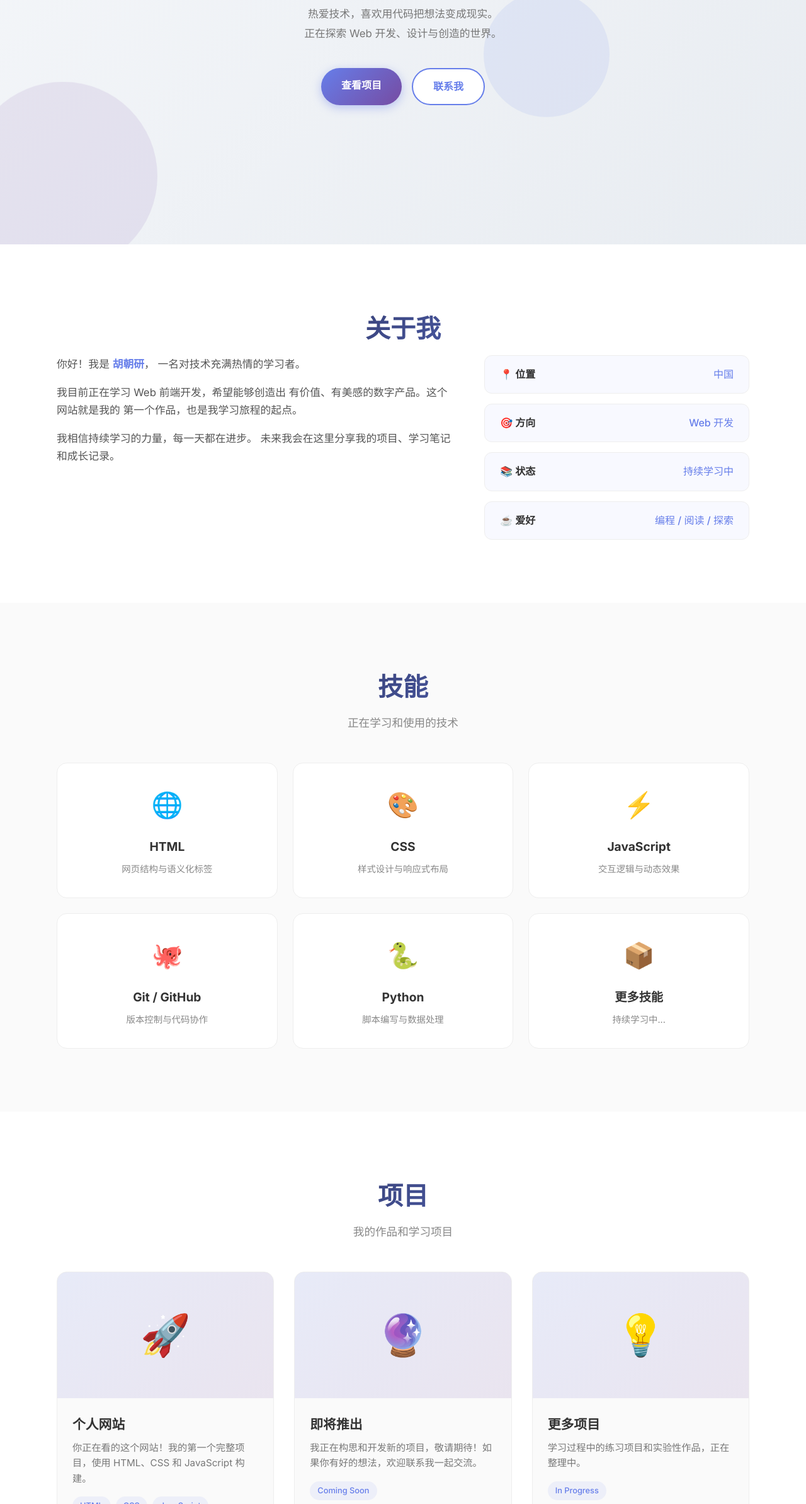
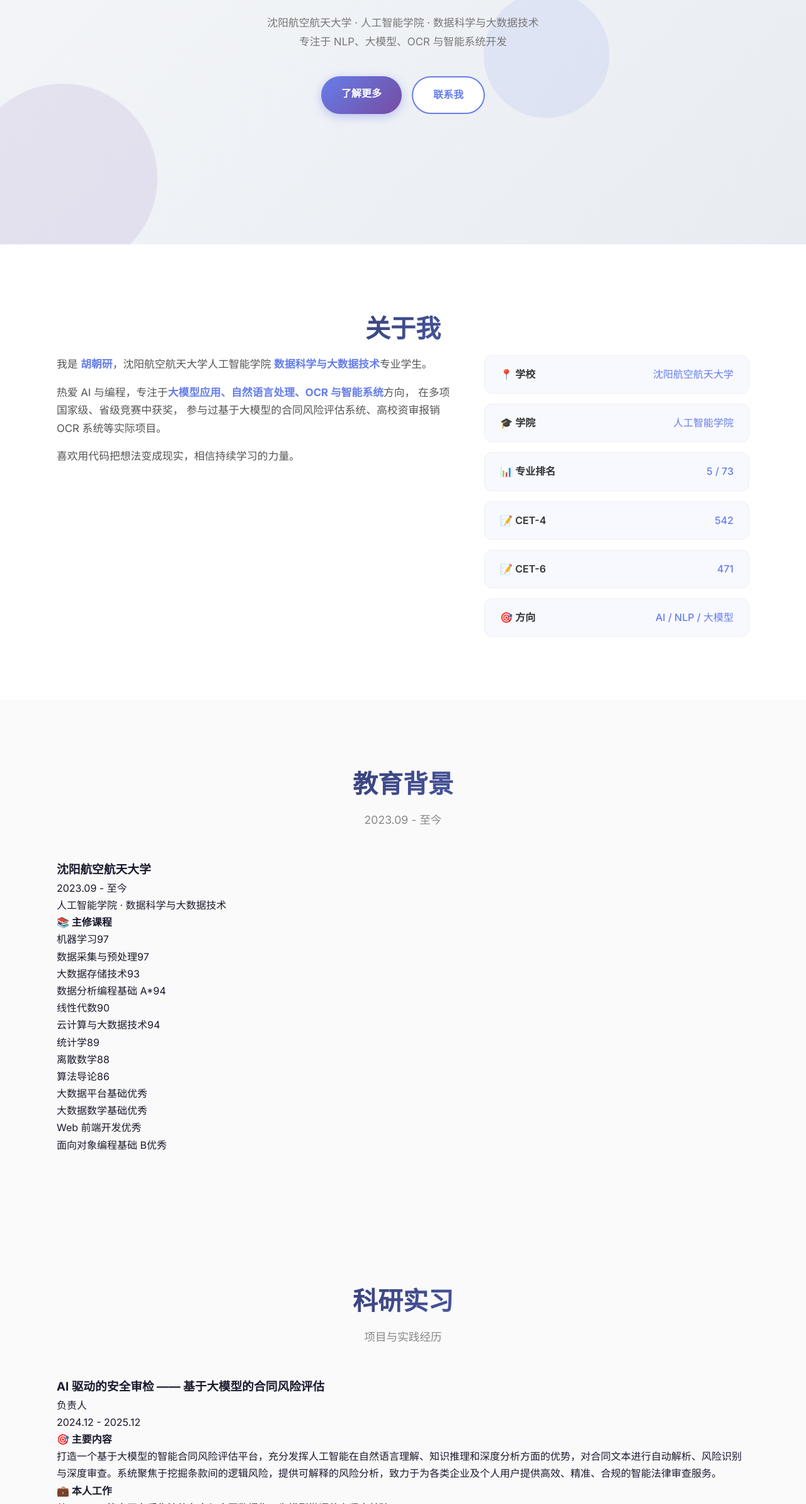
Before and after one commit to yann1025/my-website, a plain HTML site: page index.html in a window 1280 px wide. Shown: the part 412-2800 px from the top of the page at 63% size. Drawn offline with Linux system fonts and the light colour scheme.

Commit message:
Update index.html

```diff
--- a/index.html
+++ b/index.html
@@ -3,7 +3,7 @@
 <head>
     <meta charset="UTF-8">
     <meta name="viewport" content="width=device-width, initial-scale=1.0">
-    <title>Your Name - Personal Website</title>
+    <title>胡朝研 - 个人主页</title>
     <link rel="stylesheet" href="style.css">
     <link href="https://fonts.googleapis.com/css2?family=Inter:wght@300;400;500;600;700&display=swap" rel="stylesheet">
 </head>
@@ -16,8 +16,9 @@
             <ul class="nav-menu" id="nav-menu">
                 <li><a href="#home" class="nav-link">Home</a></li>
                 <li><a href="#about" class="nav-link">About</a></li>
-                <li><a href="#skills" class="nav-link">Skills</a></li>
-                <li><a href="#projects" class="nav-link">Projects</a></li>
+                <li><a href="#education" class="nav-link">教育</a></li>
+                <li><a href="#research" class="nav-link">科研</a></li>
+                <li><a href="#awards" class="nav-link">荣誉</a></li>
                 <li><a href="#contact" class="nav-link">Contact</a></li>
             </ul>
             <div class="hamburger" id="hamburger">
@@ -31,15 +32,18 @@
     <!-- 首页 -->
     <section id="home" class="hero">
         <div class="hero-content">
+            <div class="hero-avatar">
+                <img src="avatar.jpg" alt="胡朝研" />
+            </div>
             <p class="hero-greeting">👋 你好，我是</p>
             <h1 class="hero-name">胡朝研</h1>
-            <p class="hero-title">一名正在学习中的开发者</p>
+            <p class="hero-title">人工智能 · 数据科学 · 大模型应用开发者</p>
             <p class="hero-description">
-                热爱技术，喜欢用代码把想法变成现实。<br>
-                正在探索 Web 开发、设计与创造的世界。
+                沈阳航空航天大学 · 人工智能学院 · 数据科学与大数据技术<br>
+                专注于 NLP、大模型、OCR 与智能系统开发
             </p>
             <div class="hero-buttons">
-                <a href="#projects" class="btn btn-primary">查看项目</a>
+                <a href="#about" class="btn btn-primary">了解更多</a>
                 <a href="#contact" class="btn btn-secondary">联系我</a>
             </div>
         </div>
@@ -57,128 +61,174 @@
             <div class="about-content">
                 <div class="about-text">
                     <p>
-                        你好！我是 <strong>胡朝研</strong>，
-                        一名对技术充满热情的学习者。
+                        我是 <strong>胡朝研</strong>，沈阳航空航天大学人工智能学院
+                        <strong>数据科学与大数据技术</strong>专业学生。
                     </p>
                     <p>
-                        我目前正在学习 Web 前端开发，希望能够创造出
-                        有价值、有美感的数字产品。这个网站就是我的
-                        第一个作品，也是我学习旅程的起点。
+                        热爱 AI 与编程，专注于<strong>大模型应用、自然语言处理、OCR 与智能系统</strong>方向，
+                        在多项国家级、省级竞赛中获奖，
+                        参与过基于大模型的合同风险评估系统、高校资审报销 OCR 系统等实际项目。
                     </p>
                     <p>
-                        我相信持续学习的力量，每一天都在进步。
-                        未来我会在这里分享我的项目、学习笔记和成长记录。
+                        喜欢用代码把想法变成现实，相信持续学习的力量。
                     </p>
                 </div>
                 <div class="about-info">
                     <div class="info-item">
-                        <span class="info-label">📍 位置</span>
-                        <span class="info-value">中国</span>
+                        <span class="info-label">📍 学校</span>
+                        <span class="info-value">沈阳航空航天大学</span>
+                    </div>
+                    <div class="info-item">
+                        <span class="info-label">🎓 学院</span>
+                        <span class="info-value">人工智能学院</span>
+                    </div>
+                    <div class="info-item">
+                        <span class="info-label">📊 专业排名</span>
+                        <span class="info-value">5 / 73</span>
+                    </div>
+                    <div class="info-item">
+                        <span class="info-label">📝 CET-4</span>
+                        <span class="info-value">542</span>
+                    </div>
+                    <div class="info-item">
+                        <span class="info-label">📝 CET-6</span>
+                        <span class="info-value">471</span>
                     </div>
                     <div class="info-item">
                         <span class="info-label">🎯 方向</span>
-                        <span class="info-value">Web 开发</span>
-                    </div>
-                    <div class="info-item">
-                        <span class="info-label">📚 状态</span>
-                        <span class="info-value">持续学习中</span>
-                    </div>
-                    <div class="info-item">
-                        <span class="info-label">☕ 爱好</span>
-                        <span class="info-value">编程 / 阅读 / 探索</span>
+                        <span class="info-value">AI / NLP / 大模型</span>
                     </div>
                 </div>
             </div>
         </div>
     </section>
 
-    <!-- 技能 -->
-    <section id="skills" class="section skills">
+    <!-- 教育背景 -->
+    <section id="education" class="section education">
         <div class="container">
-            <h2 class="section-title">技能</h2>
-            <p class="section-subtitle">正在学习和使用的技术</p>
-            <div class="skills-grid">
-                <div class="skill-card">
-                    <div class="skill-icon">🌐</div>
-                    <h3>HTML</h3>
-                    <p>网页结构与语义化标签</p>
+            <h2 class="section-title">教育背景</h2>
+            <p class="section-subtitle">2023.09 - 至今</p>
+
+            <div class="edu-card">
+                <div class="edu-header">
+                    <h3>沈阳航空航天大学</h3>
+                    <span class="edu-date">2023.09 - 至今</span>
                 </div>
-                <div class="skill-card">
-                    <div class="skill-icon">🎨</div>
-                    <h3>CSS</h3>
-                    <p>样式设计与响应式布局</p>
-                </div>
-                <div class="skill-card">
-                    <div class="skill-icon">⚡</div>
-                    <h3>JavaScript</h3>
-                    <p>交互逻辑与动态效果</p>
-                </div>
-                <div class="skill-card">
-                    <div class="skill-icon">🐙</div>
-                    <h3>Git / GitHub</h3>
-                    <p>版本控制与代码协作</p>
-                </div>
-                <div class="skill-card">
-                    <div class="skill-icon">🐍</div>
-                    <h3>Python</h3>
-                    <p>脚本编写与数据处理</p>
-                </div>
-                <div class="skill-card">
-                    <div class="skill-icon">📦</div>
-                    <h3>更多技能</h3>
-                    <p>持续学习中...</p>
+                <p class="edu-major">人工智能学院 · 数据科学与大数据技术</p>
+
+                <h4 class="course-title">📚 主修课程</h4>
+                <div class="course-grid">
+                    <div class="course-item"><span>机器学习</span><span class="score">97</span></div>
+                    <div class="course-item"><span>数据采集与预处理</span><span class="score">97</span></div>
+                    <div class="course-item"><span>大数据存储技术</span><span class="score">93</span></div>
+                    <div class="course-item"><span>数据分析编程基础 A*</span><span class="score">94</span></div>
+                    <div class="course-item"><span>线性代数</span><span class="score">90</span></div>
+                    <div class="course-item"><span>云计算与大数据技术</span><span class="score">94</span></div>
+                    <div class="course-item"><span>统计学</span><span class="score">89</span></div>
+                    <div class="course-item"><span>离散数学</span><span class="score">88</span></div>
+                    <div class="course-item"><span>算法导论</span><span class="score">86</span></div>
+                    <div class="course-item"><span>大数据平台基础</span><span class="score">优秀</span></div>
+                    <div class="course-item"><span>大数据数学基础</span><span class="score">优秀</span></div>
+                    <div class="course-item"><span>Web 前端开发</span><span class="score">优秀</span></div>
+                    <div class="course-item"><span>面向对象编程基础 B</span><span class="score">优秀</span></div>
                 </div>
             </div>
         </div>
     </section>
 
-    <!-- 项目 -->
-    <section id="projects" class="section projects">
+    <!-- 科研实习 -->
+    <section id="research" class="section research">
         <div class="container">
-            <h2 class="section-title">项目</h2>
-            <p class="section-subtitle">我的作品和学习项目</p>
-            <div class="projects-grid">
-                <div class="project-card">
-                    <div class="project-image">
-                        <div class="project-placeholder">🚀</div>
-                    </div>
-                    <div class="project-info">
-                        <h3>个人网站</h3>
-                        <p>你正在看的这个网站！我的第一个完整项目，使用 HTML、CSS 和 JavaScript 构建。</p>
-                        <div class="project-tags">
-                            <span class="tag">HTML</span>
-                            <span class="tag">CSS</span>
-                            <span class="tag">JavaScript</span>
-                        </div>
-                        <div class="project-links">
-                            <a href="#" class="project-link">🔗 在线预览</a>
-                            <a href="https://github.com/" class="project-link">📂 源代码</a>
-                        </div>
-                    </div>
+            <h2 class="section-title">科研实习</h2>
+            <p class="section-subtitle">项目与实践经历</p>
+
+            <!-- 项目 1 -->
+            <div class="project-card-large">
+                <div class="project-header">
+                    <h3>AI 驱动的安全审检 —— 基于大模型的合同风险评估</h3>
+                    <span class="role">负责人</span>
                 </div>
-                <div class="project-card">
-                    <div class="project-image">
-                        <div class="project-placeholder">🔮</div>
-                    </div>
-                    <div class="project-info">
-                        <h3>即将推出</h3>
-                        <p>我正在构思和开发新的项目，敬请期待！如果你有好的想法，欢迎联系我一起交流。</p>
-                        <div class="project-tags">
-                            <span class="tag">Coming Soon</span>
-                        </div>
-                    </div>
+                <p class="project-date">2024.12 - 2025.12</p>
+
+                <div class="project-section">
+                    <h4>🎯 主要内容</h4>
+                    <p>打造一个基于大模型的智能合同风险评估平台，充分发挥人工智能在自然语言理解、知识推理和深度分析方面的优势，对合同文本进行自动解析、风险识别与深度审查。系统聚焦于挖掘条款间的逻辑风险，提供可解释的风险分析，致力于为各类企业及个人用户提供高效、精准、合规的智能法律审查服务。</p>
                 </div>
-                <div class="project-card">
-                    <div class="project-image">
-                        <div class="project-placeholder">💡</div>
-                    </div>
-                    <div class="project-info">
-                        <h3>更多项目</h3>
-                        <p>学习过程中的练习项目和实验性作品，正在整理中。</p>
-                        <div class="project-tags">
-                            <span class="tag">In Progress</span>
-                        </div>
-                    </div>
+
+                <div class="project-section">
+                    <h4>💼 本人工作</h4>
+                    <ul>
+                        <li>从 <strong>Kaggle</strong> 等多平台采集法律条文与合同数据集，为模型微调奠定坚实基础；</li>
+                        <li>结合 <strong>OCR 技术</strong>进行文本提取与清洗，优化训练数据，显著提升训练数据的覆盖度与质量；第一版应用百度推出 paddle-ocr，后也学习沿用过 deepseek-ocr 与 VLM 的 OCR 能力；</li>
+                        <li>以 <strong>LightRAG</strong> 为核心检索框架，实现法律知识片段的精准召回、相关性重排序与上下文增强。</li>
+                    </ul>
+                </div>
+
+                <div class="project-section">
+                    <h4>🏆 项目成果</h4>
+                    <p>国家级大学生创新训练项目，全球校园人工智能算法精英大赛<strong>国家级一等奖</strong>、<strong>省级一等奖</strong>，中国机器人及人工智能大赛<strong>省级三等奖</strong>。</p>
+                </div>
+            </div>
+
+            <!-- 项目 2 -->
+            <div class="project-card-large">
+                <div class="project-header">
+                    <h3>基于 OCR 的高校国资审批与报销文档智能录入系统</h3>
+                    <span class="role">成员</span>
+                </div>
+                <p class="project-date">2025.11</p>
+
+                <div class="project-section">
+                    <h4>🎯 主要内容</h4>
+                    <p>针对高校纸质审批与报销单据，设计并实现了一套智能化录入系统，实现了从图像扫描到结构化数据回填的全流程自动化，对于获得纸质文件进行扫描，利用 OCR 技术对获取的图片数据进行扫描，并提取文字存储为电子文档，对于存储的电子文档自动识别和提取关键信息，并将信息填充到相应的表格中审查服务。</p>
+                </div>
+
+                <div class="project-section">
+                    <h4>💼 本人工作</h4>
+                    <ul>
+                        <li>部署 <strong>PaddleOCR</strong> 进行表格识别，进行高精度文字检测与识别，负责 PaddleOCR 模型的选型、部署及微调；</li>
+                        <li>重点优化了表格区域的识别准确率，解决了表格识别的错位、不准确问题。</li>
+                    </ul>
+                </div>
+
+                <div class="project-section">
+                    <h4>🏆 项目成果</h4>
+                    <p>省级大创项目</p>
+                </div>
+            </div>
+        </div>
+    </section>
+
+    <!-- 奖励荣誉 -->
+    <section id="awards" class="section awards">
+        <div class="container">
+            <h2 class="section-title">奖励荣誉</h2>
+            <p class="section-subtitle">国奖 ×1  ·  省级 ×9  ·  结题大创 ×2</p>
+
+            <div class="awards-grid">
+                <div class="award-column">
+                    <h3>🎓 学业荣誉</h3>
+                    <ul>
+                        <li>沈阳航空航天大学综合一等奖学金（一次）</li>
+                        <li>沈阳航空航天大学综合一等奖学金（三次）</li>
+                        <li>沈阳航空航天大学优秀共青团员</li>
+                        <li>沈阳航空航天大学三好学生</li>
+                        <li>沈阳航空航天大学科创之星</li>
+                        <li>华为 ICT 大赛创新赛省级三等奖</li>
+                        <li>昇腾 AI 创新大赛铜奖</li>
+                    </ul>
+                </div>
+
+                <div class="award-column">
+                    <h3>🏆 学科竞赛</h3>
+                    <ul>
+                        <li>2024 年第六届全球校园人工智能算法精英大赛<strong>国家级一等奖</strong></li>
+                        <li class="highlight">2025 年辽宁省"中软国际--卓越杯"大数据挑战赛<strong>省级一等奖</strong></li>
+                        <li>2025 年第七届全球校园人工智能算法精英大赛<strong>省级一等奖</strong></li>
+                        <li>第二十七届中国机器人及人工智能大赛<strong>省级三等奖</strong></li>
+                        <li class="highlight">国家级大学生创新训练项目结项，省级大创校级大创参与者</li>
+                        <li>2023 年辽宁省"中软国际-卓越杯" AI 挑战赛省级三等奖</li>
+                    </ul>
                 </div>
             </div>
         </div>
@@ -191,21 +241,20 @@
             <p class="section-subtitle">如果你想交流、合作或者只是打个招呼</p>
             <div class="contact-content">
                 <div class="contact-cards">
-                    <a href="mailto:your-email@example.com" class="contact-card">
+                    <a href="mailto:Hzywlkq@qq.com" class="contact-card">
                         <div class="contact-icon">📧</div>
                         <h3>邮箱</h3>
-                        <p>zyhu2026@163.com</p>
-                        <p>hzywlkq@qq.com</p>
+                        <p>Hzywlkq@qq.com</p>
                     </a>
-                    <a href="https://github.com/" target="_blank" class="contact-card">
+                    <a href="https://github.com/yann1025" target="_blank" class="contact-card">
                         <div class="contact-icon">🐙</div>
                         <h3>GitHub</h3>
-                        <p>github.com/yourname</p>
+                        <p>github.com/yann1025</p>
                     </a>
-                    <a href="https://gitee.com/" target="_blank" class="contact-card">
-                        <div class="contact-icon">🟠</div>
-                        <h3>Gitee</h3>
-                        <p>gitee.com/yourname</p>
+                    <a href="#" class="contact-card">
+                        <div class="contact-icon">🏫</div>
+                        <h3>学校</h3>
+                        <p>沈阳航空航天大学</p>
                     </a>
                 </div>
             </div>
@@ -215,8 +264,8 @@
     <!-- 页脚 -->
     <footer class="footer">
         <div class="container">
-            <p>© 2025 Your Name. All rights reserved.</p>
-            <p class="footer-note">用 ❤️ 和代码构建</p>
+            <p>© 2025 胡朝研. All rights reserved.</p>
+            <p class="footer-note">用 💚 和代码构建</p>
         </div>
     </footer>
 
```
